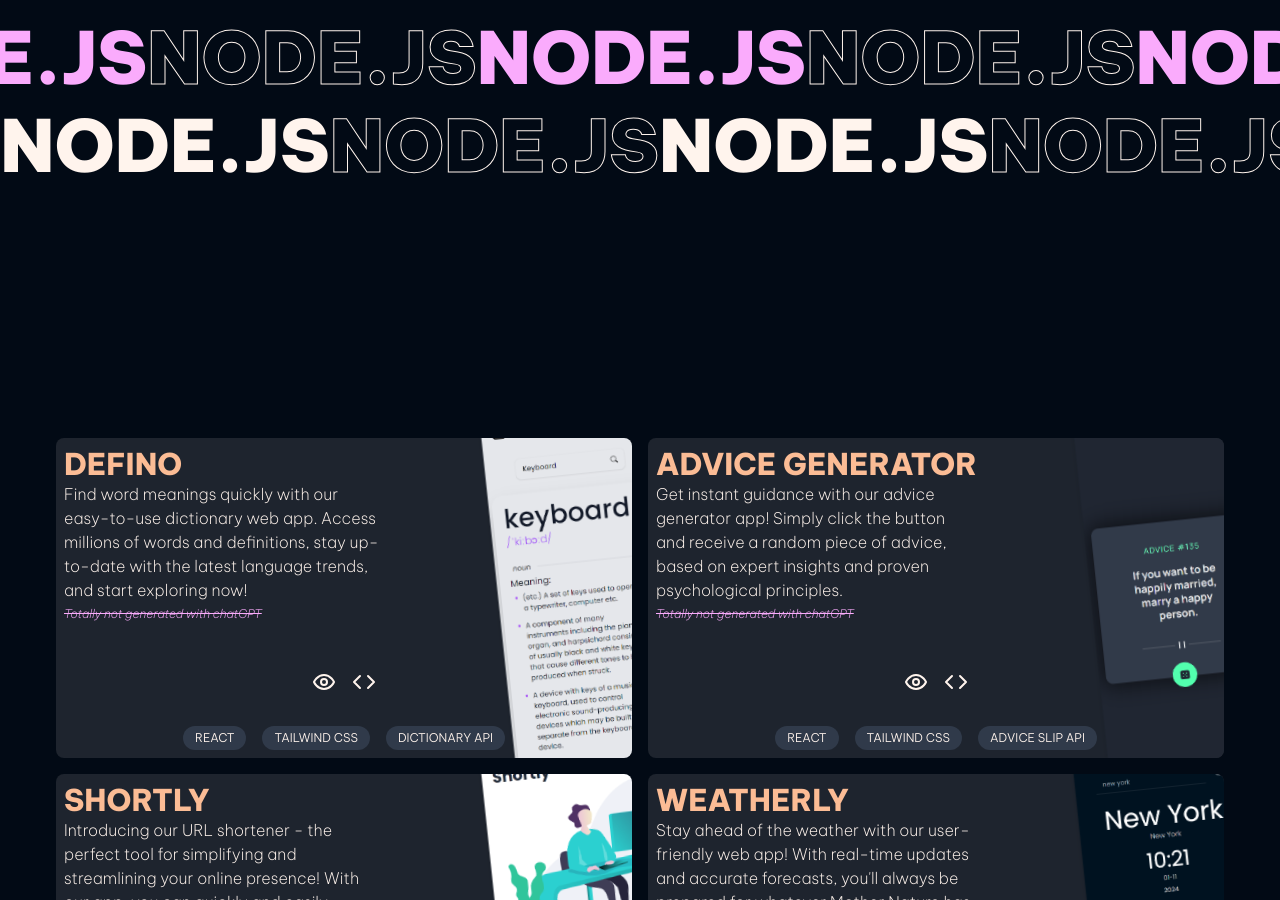
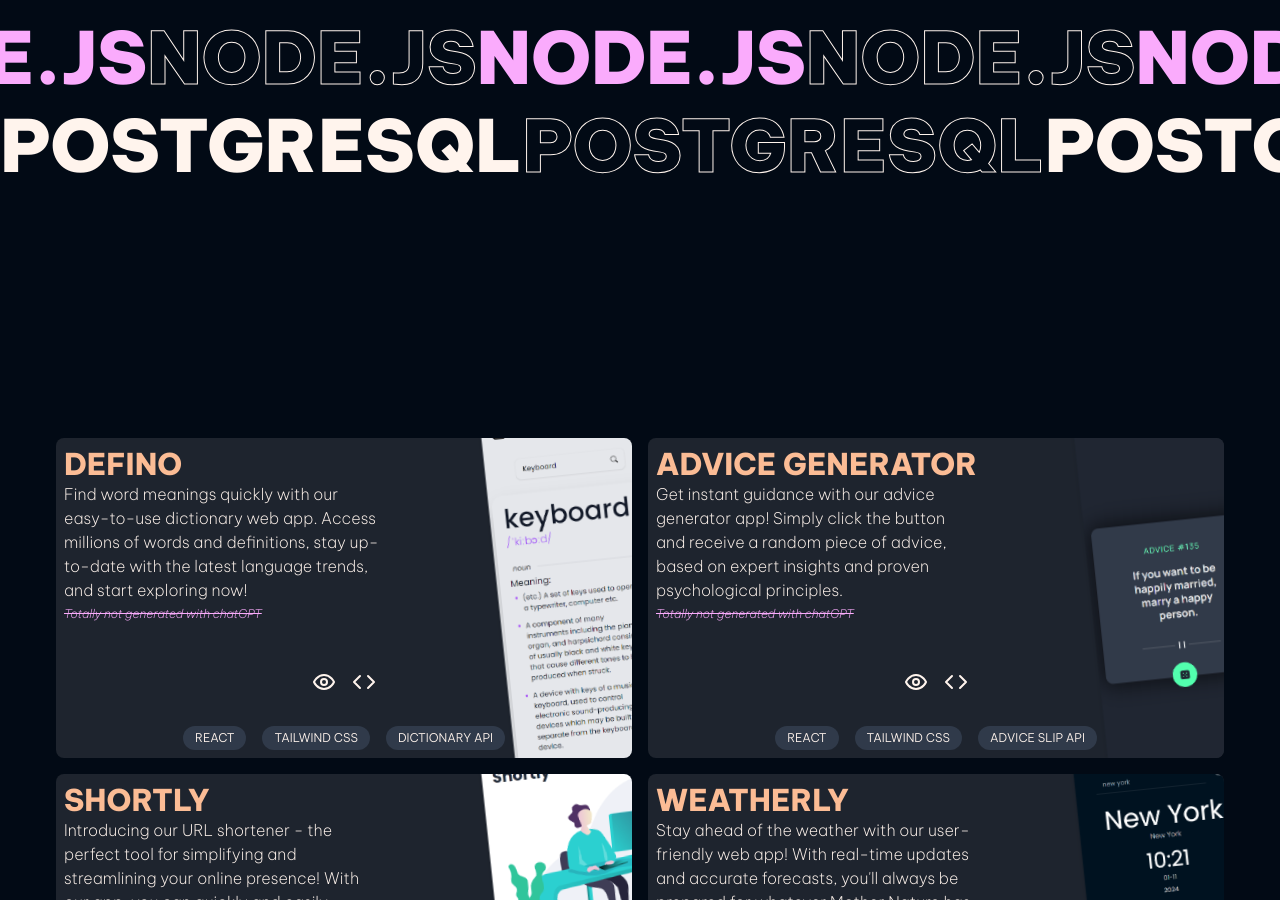
Before and after one commit to eytanbab/portfolio, a React (Vite) app: page / in a window 1280 px wide. Shown: the part 2266-3166 px from the top of the page. Built offline with nearby package versions, Linux system fonts and the light colour scheme.

Commit message:
fix: Replace duplicate skill

```diff
--- a/src/components/Skills/Skills.tsx
+++ b/src/components/Skills/Skills.tsx
@@ -14,7 +14,7 @@ const Skills = ({
     <div className='text-5xl uppercase min-h-screen snap-start font-black lg:text-7xl w-full flex items-center'>
       <div
         ref={skillsRef}
-        className='flex flex-col gap-4 text-left  relative items-center justify-center'
+        className='flex flex-col gap-4 text-left relative items-center justify-center'
       >
         <Row x={xRight} className='text-seashellPeach-50 '>
           React
@@ -32,7 +32,7 @@ const Skills = ({
           node.js
         </Row>
         <Row x={xLeft} className='text-seashellPeach-50'>
-          node.js
+          PostgreSQL
         </Row>
       </div>
     </div>
```
